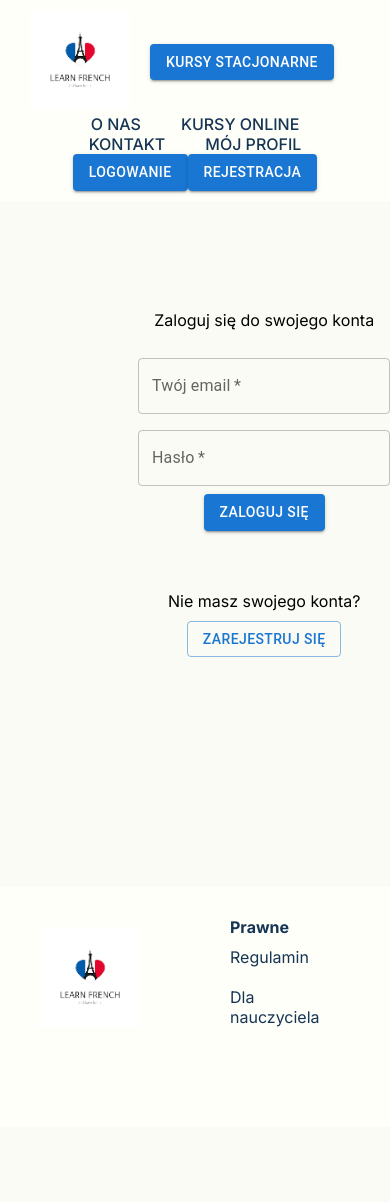
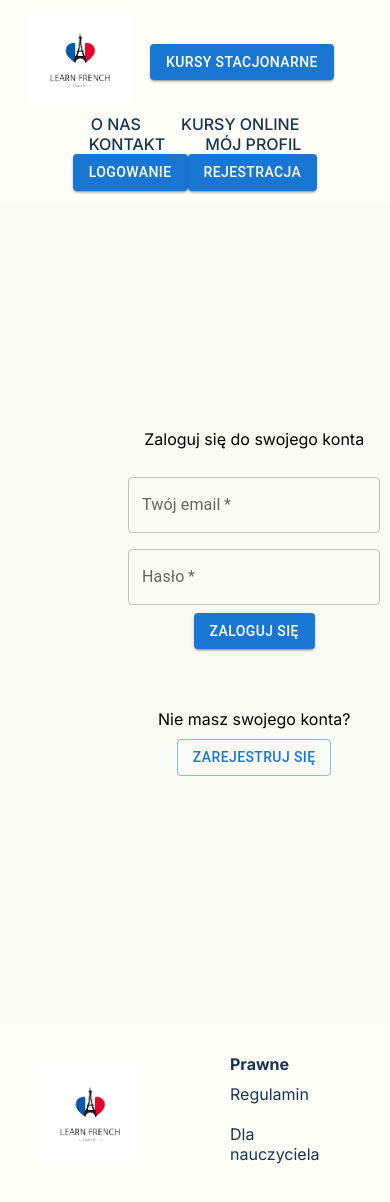
Before and after one commit to paulinawojtysiakk/Gawedowka, a Next.js app: page /pages/login in a window 390 px wide. Shown: the top 1202 px of the page. Before the commit the page ends 1127 px from the top, so only its background shows below. Built offline with nearby package versions, Linux system fonts and the light colour scheme.

Commit message:
improved container layout

```diff
--- a/src/app/globals.css
+++ b/src/app/globals.css
@@ -1,6 +1,6 @@
 
 :root {
-  --max-width: 1180px;
+  /* --max-width: 1180px; */
   --border-radius: 12px;
   --font-mono: ui-monospace, Menlo, Monaco, "Cascadia Mono", "Segoe UI Mono",
     "Roboto Mono", "Oxygen Mono", "Ubuntu Monospace", "Source Code Pro",
@@ -10,7 +10,6 @@
 
 }
 
-
 * {
   box-sizing: border-box;
   padding: 0;
@@ -19,32 +18,14 @@
 
 html,
 body {
-  max-width: 100vw;
   overflow-x: hidden;
 }
 
 body {
   background-color: #fbfbf5;
 }
-.container{
-  max-width: var(--max-width);
-  margin: 0 auto;
-  padding: 0 15px;
-}
 
 a {
   color: inherit;
   text-decoration: none;
 }
-
-@media (max-width: 768) {
-  html, body {
-    display: flex;
-    flex-direction: column;
-    flex-wrap: wrap;
-  }
-
-  .container{
-    padding: 0 10px;
-  }
-}
--- a/src/app/page.js
+++ b/src/app/page.js
@@ -18,16 +18,10 @@ import PersonIcon from "@mui/icons-material/Person";
 import LaptopMacIcon from "@mui/icons-material/LaptopMac";
 
 const Wrapper = styled.div`
-  display: flex;
-  flex-direction: column;
-  flex-wrap: wrap;
-  justify-content: space-between;
-  align-items: center;
   color: var(--basic-text-color);
 `;
 const IntroContainer = motion.create(styled.div`
   display: flex;
-  flex-wrap: wrap;
   align-items: center;
   margin-bottom: 100px;
 `);
--- a/src/app/page.module.css
+++ b/src/app/page.module.css
@@ -1,12 +1,12 @@
 .main {
+  max-width: 1180px;
   display: flex;
-  flex-wrap: wrap;
   flex-direction: column;
-  justify-content: center;
   align-items: center;
-  overflow: hidden ;
-  /* padding: 2rem; */
-  /* min-height: 100vh; */
+  margin: 0 auto;
+  overflow: hidden;
+  min-height: 100vh;
+
 }
 
 .logo {
@@ -32,9 +32,10 @@
     display: flex;
     flex-wrap: wrap;
     flex-direction: column;
+    align-items: center;
+    justify-content: center;
     text-align: center;
-    padding: 10px;
-
+    margin: auto;
   }
 
   .content {
--- a/src/components/organisms/footer/index.js
+++ b/src/components/organisms/footer/index.js
@@ -16,7 +16,7 @@ const FooterContainer = styled.div`
   bottom: 0;
   box-sizing: border-box;
   padding: 30px;
-  margin-top: 100px;
+  margin-top: auto;
  display: flex;
  justify-content: space-between;
 `;
```
